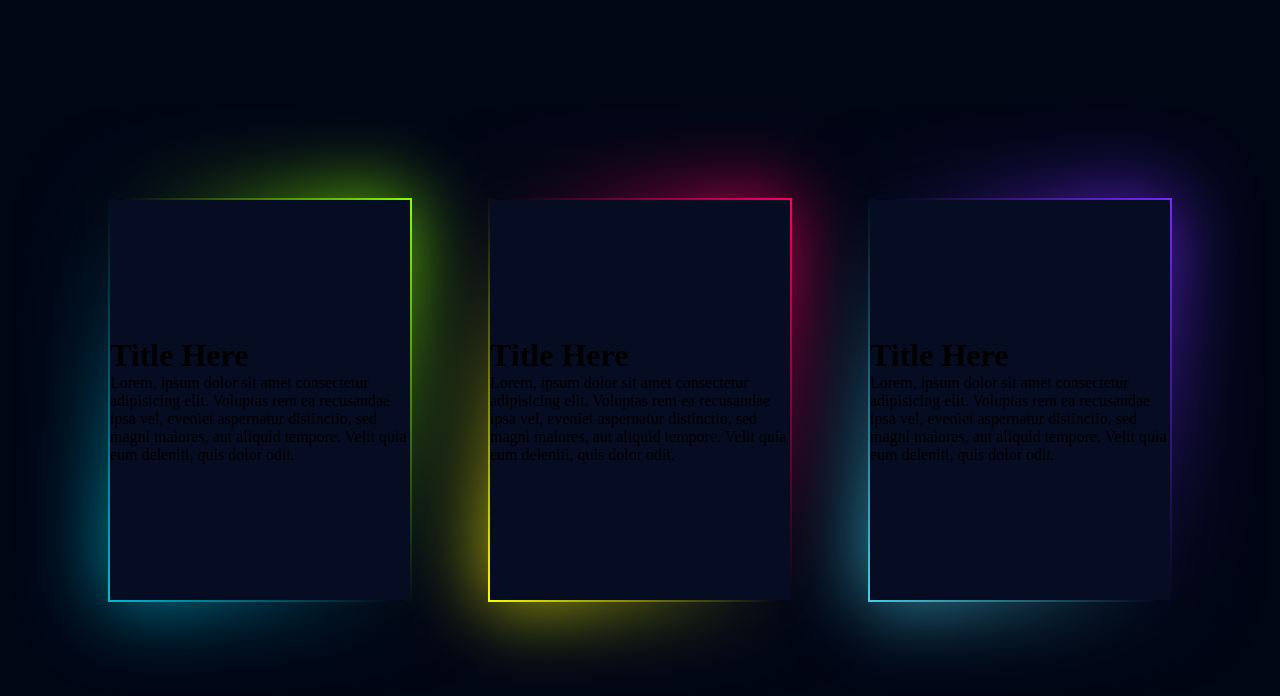
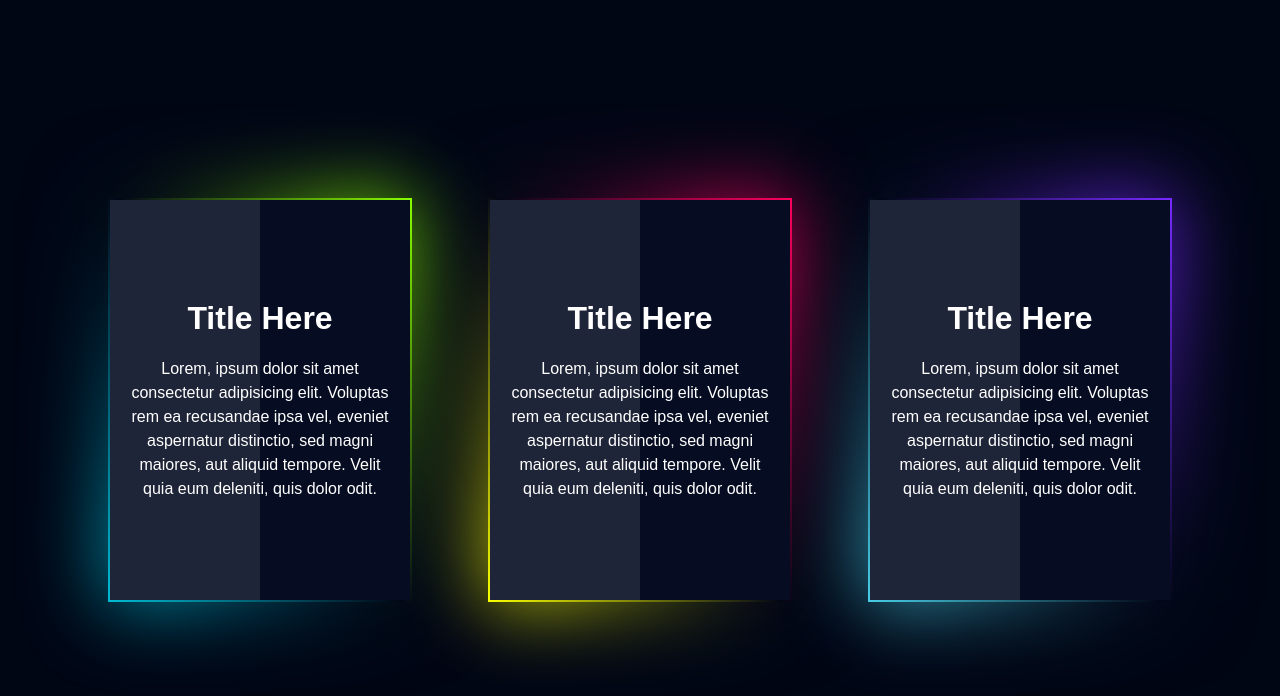
Before and after one commit to MrKarvendhan/WEBDEV-NeonGlowingCards, a plain HTML site: page index.html in a window 1280 px wide. Drawn offline with Linux system fonts and the light colour scheme; files that its build step writes are made by us from their sources.

Commit message:
Update style.css

```diff
--- a/style.css
+++ b/style.css
@@ -7,11 +7,12 @@
 body{
     width: 100%;
     height: 100vh;
+    background-color: #010615;
+    color: #FFF;
     display: flex;
     justify-content: center;
     align-items: center;
     flex-wrap: wrap;
-    background-color: #010615;
 }
 
 .box{
@@ -48,6 +49,15 @@ body{
     filter: blur(40px);
 }
 
+.box_glass{
+    position: absolute;
+    top: 0;
+    left: 0;
+    width: 50%;
+    height: 100%;
+    background-color: rgba(255,255,255,.1);
+}
+
 .box:nth-child(1)::before,
 .box:nth-child(1)::after{
     background: linear-gradient(235deg, #89ff00, #010615, #00bcd4);
@@ -63,25 +73,13 @@ body{
     background: linear-gradient(235deg, #772aff, #010615, #47cee6);
 }
 
-.box .glass{
-    position: absolute;
-    width: 50%;
-    height: 100%;
-    top: 0;
-    left: 0;
-    background-color: rgba(255,255,255,.1);
+.box_content{
+    text-align: center;
+    font-family: Arial, Helvetica, sans-serif;
+    padding: 20px;
 }
 
-.box .content h2{
-    color: #FFF;
-    font-weight: 700;
-    text-transform: uppercase;
-    text-align: center;
+.box_content p{
+    line-height: 1.5rem;
+    margin-top: 20px;
 }
-
-.box .content p{
-    color: #FFF;
-    text-align: justify;
-    padding: 20px;
-    line-height: 25px;
-}
```
